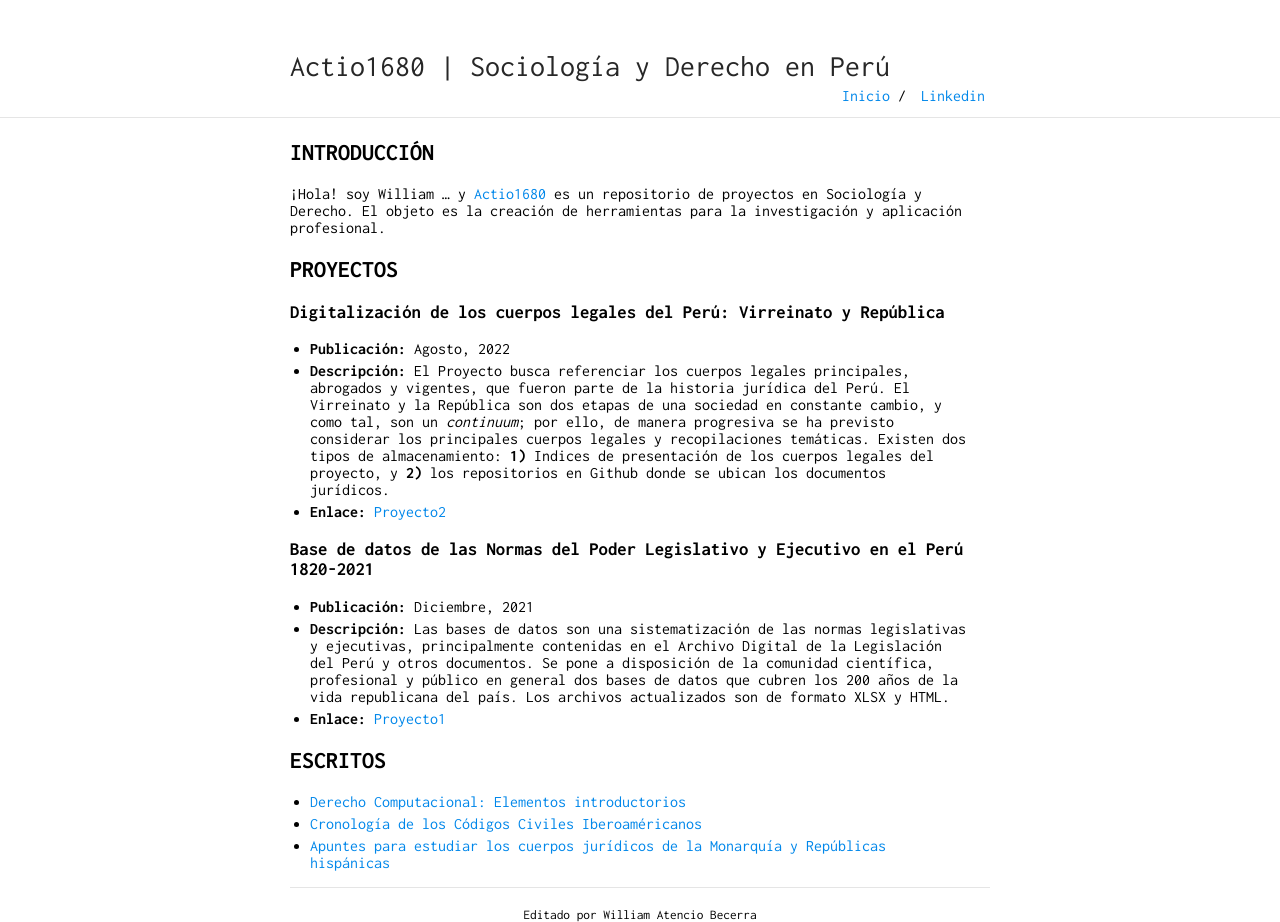
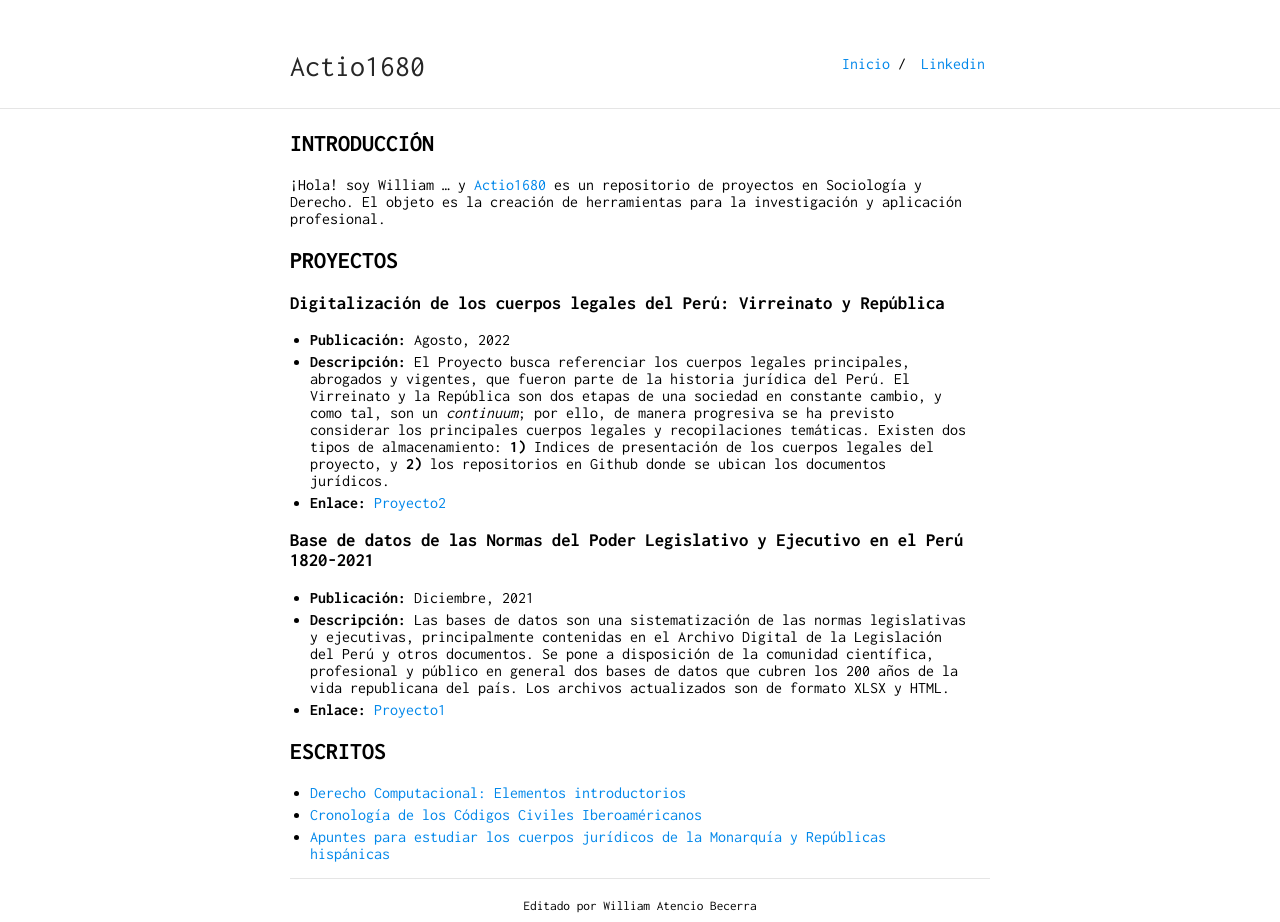
Before and after one commit to actio1680/actio1680.github.io, a Jekyll site: the page built from index.md, in a window 1280 px wide. Built offline with Jekyll 4.4.1, drawn with Linux system fonts in a browser that asks for light colours; our own code applies the rules of GitHub Pages for plain Markdown files.

Commit message:
Update _config.yml

```diff
--- a/_config.yml
+++ b/_config.yml
@@ -1,4 +1,4 @@
-title: Actio1680 | Sociología y Derecho en Perú
+title: Actio1680
 url: "https://actio1680.github.io/"
 baseurl: "/"
 
```
